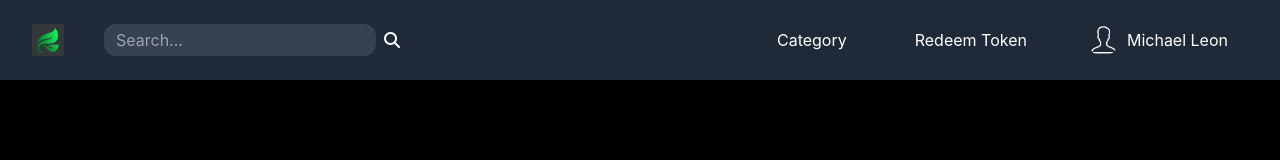
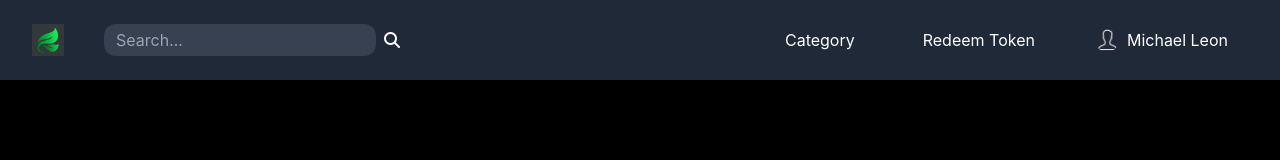
Before and after one commit to briankheng/IF3110-SPA-FE, a React (Vite) app: page /login in a window 1280 px wide. Shown: the top 160 px of the page. Built offline with nearby package versions, Linux system fonts and the light colour scheme.

Commit message:
refactor : profpic size

```diff
--- a/src/components/Navbar/index.tsx
+++ b/src/components/Navbar/index.tsx
@@ -56,8 +56,8 @@ const Navbar: React.FC = () => {
                 <Link to="/album" className="text-white mx-2 hover:bg-gray-600 p-2 px-5 rounded-3xl">Redeem Token</Link>
 
                 {/* UserName */}
-                <div className="flex items-center text-white mx-2 hover:bg-gray-600 px-5 rounded-3xl z-50" onMouseEnter={() => console.log('Show popover')}>
-                    <img src={userImage} alt="User" className="h-8 w-8 rounded-full mr-2" />
+                <div className="flex items-center text-white mx-2 hover:bg-gray-600 p-2 px-5 rounded-3xl z-50" onMouseEnter={() => console.log('Show popover')}>
+                    <img src={userImage} alt="User" className="h-6 w-6 rounded-full mr-2" />
                     <div className="group">
                         <>
                             Michael Leon
```
